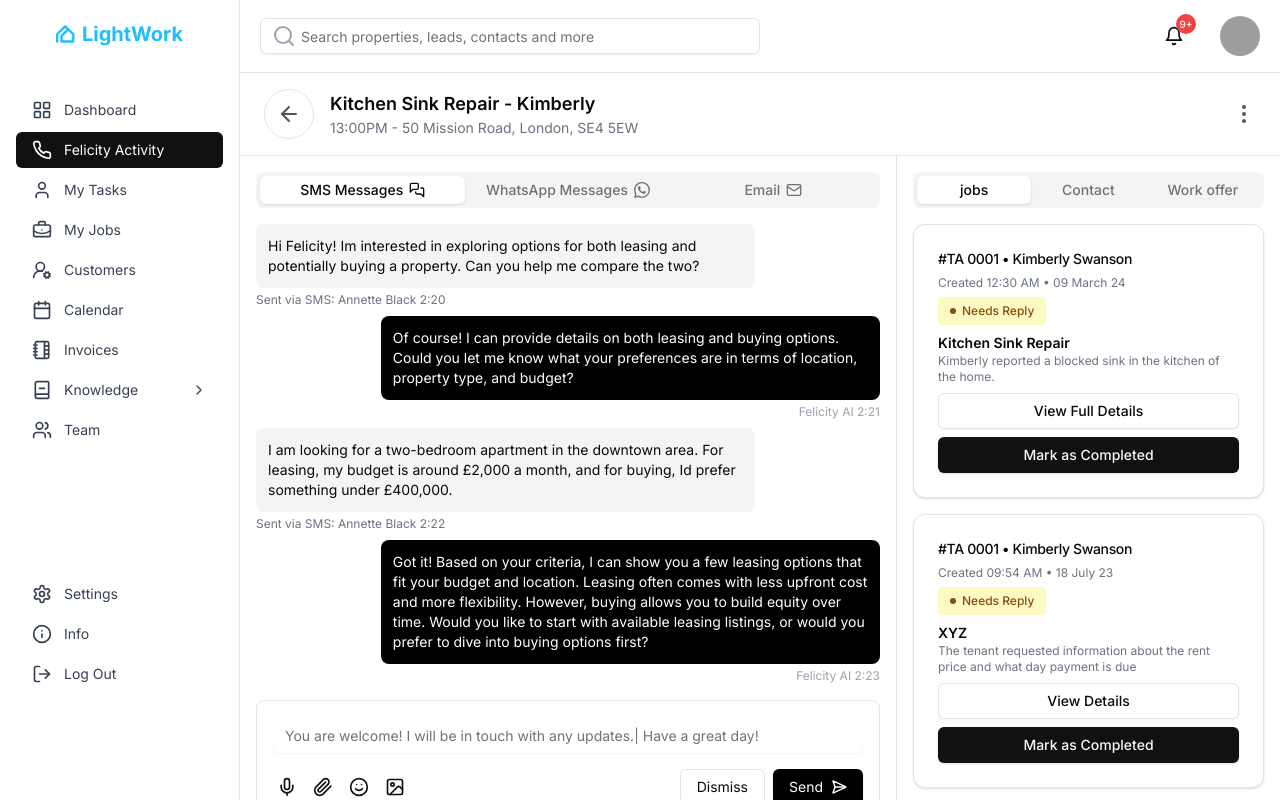
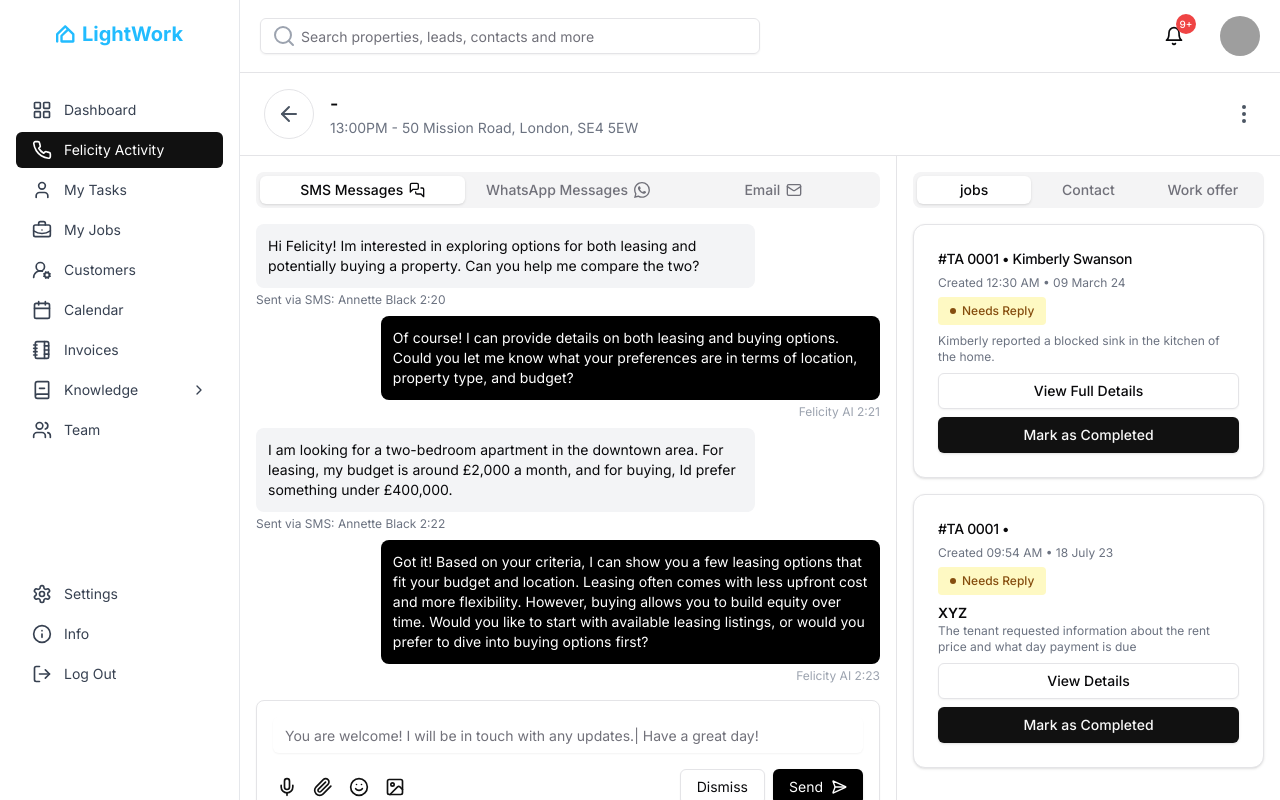
Before and after one commit to taqui-786/Litework-test-project, a Next.js app: page /felicityactivity/1 in a window 1280 px wide. Built offline with nearby package versions, Linux system fonts and the light colour scheme; grey boxes are pictures that could not be loaded.

Commit message:
Fixed and Released

```diff
--- a/src/app/data.ts
+++ b/src/app/data.ts
@@ -8,6 +8,7 @@ export const tabs = [
 
   export const initialTasks = [
     {
+      uuid:"qwe1",
       id: "TA- 002",
       assignee: "Annette Black",
       summary: "Replacement Worn-Out Drive Belts",
@@ -17,6 +18,7 @@ export const tabs = [
       lastUpdated: "11:30 AM\n24 Aug 2014",
     },
     {
+      uuid:"qwe2",
       id: "TA- 002",
       assignee: "Annette Black",
       summary: "Replacement Worn-Out Drive Belts",
@@ -26,6 +28,7 @@ export const tabs = [
       lastUpdated: "11:30 AM\n24 Aug 2014",
     },
     {
+      uuid:"qwe3",
       id: "TA- 002",
       assignee: "Vuejs Courses",
       summary: "Lubrication Conveyor Bearings",
@@ -35,6 +38,7 @@ export const tabs = [
       lastUpdated: "11:30 AM\n24 Aug 2014",
     },
     {
+      uuid:"qwe4",
       id: "TA- 002",
       assignee: "Leslie Alexander",
       summary: "Overhaul Hydraulic Press System",
@@ -44,6 +48,7 @@ export const tabs = [
       lastUpdated: "11:30 AM\n24 Aug 2014",
     },
     {
+      uuid:"qwe5",
       id: "TA- 001",
       assignee: "Cameron Williamson",
       summary: "Emergency Repair Cooling System...",
@@ -53,6 +58,7 @@ export const tabs = [
       lastUpdated: "11:30 AM\n24 Aug 2014",
     },
     {
+      uuid:"qwe6",
       id: "TA- 002",
       assignee: "Aubrey",
       summary: "Repair Cracks On The Walls",
@@ -62,6 +68,7 @@ export const tabs = [
       lastUpdated: "11:30 AM\n24 Aug 2014",
     },
     {
+      uuid:"qwe7",
       id: "TA- 002",
       assignee: "Aubrey",
       summary: "Repair Cracks On The Walls",
@@ -71,6 +78,7 @@ export const tabs = [
       lastUpdated: "11:30 AM\n24 Aug 2014",
     },
     {
+      uuid:"qwe8",
       id: "TA- 001",
       assignee: "Marvin McKinney",
       summary: "Maintenance Of HVACV System",
@@ -80,6 +88,7 @@ export const tabs = [
       lastUpdated: "11:30 AM\n24 Aug 2014",
     },
     {
+      uuid:"qwe9",
       id: "TA- 002",
       assignee: "Esther Howard",
       summary: "Fire Extinguisher, Repairs",
@@ -89,6 +98,7 @@ export const tabs = [
       lastUpdated: "11:30 AM\n24 Aug 2014",
     },
     {
+      uuid:"qwe10",
       id: "TA- 002",
       assignee: "Annette Black",
       summary: "A/C Vents Leaks Water",
@@ -98,6 +108,7 @@ export const tabs = [
       lastUpdated: "11:30 AM\n24 Aug 2014",
     },
     {
+      uuid:"qwe11",
       id: "TA- 001",
       assignee: "Jane Cooper",
       summary: "Equipment Upgrade PLC Control...",
@@ -107,6 +118,7 @@ export const tabs = [
       lastUpdated: "11:30 AM\n24 Aug 2014",
     },
     {
+      uuid:"qwe12",
       id: "TA- 001",
       assignee: "Jane Cooper",
       summary: "Equipment Upgrade PLC Control...",
--- a/src/app/felicityactivity/[id]/page.tsx
+++ b/src/app/felicityactivity/[id]/page.tsx
@@ -15,7 +15,8 @@ export async function generateMetadata({ params: { id } }: PageProps): Promise<M
 }
 
 function Page({ params: { id } }: PageProps) {
-  return <FelicityActivityPage />;
+
+  return <FelicityActivityPage id={id} />;
 }
 
 export default Page;
--- a/src/components/FelicityactivityComponent/FelicityActivityPage.tsx
+++ b/src/components/FelicityactivityComponent/FelicityActivityPage.tsx
@@ -14,9 +14,12 @@ import {
 } from "lucide-react";
 import SendMessage from "./SendMessage";
 import { useRouter } from "next/navigation";
+import { useTaskStore } from "@/lib/store";
 
-export function FelicityActivityPage() {
+export function FelicityActivityPage({id}:{id:string}) {
+  const {tasks} = useTaskStore()
   const router = useRouter()
+  const theTask =  tasks.find(task => task.uuid === id)
   return (
     <div className="flex h-screen bg-transparent">
       <div className="flex-1 flex flex-col overflow-hidden">
@@ -26,7 +29,7 @@ export function FelicityActivityPage() {
           </div>
           <div className="ml-4 flex-1">
             <h1 className="text-lg font-semibold">
-              Kitchen Sink Repair - Kimberly
+              {theTask?.summary} - {theTask?.assignee}
             </h1>
             <p className="text-sm text-gray-500">
               13:00PM - 50 Mission Road, London, SE4 5EW
@@ -144,7 +147,7 @@ export function FelicityActivityPage() {
                     </CardHeader>
                     <CardContent>
                       <p className="text-sm font-semibold">
-                        Kitchen Sink Repair
+                        {theTask?.summary}
                       </p>
                       <p className="text-xs text-gray-500">
                         Kimberly reported a blocked sink in the kitchen of the
@@ -159,7 +162,7 @@ export function FelicityActivityPage() {
                   <Card>
                     <CardHeader className="pb-2">
                       <CardTitle className="text-sm font-medium">
-                        #TA 0001 • Kimberly Swanson
+                        #TA 0001 • {theTask?.assignee}
                       </CardTitle>
                       <p className="text-xs text-gray-500">
                         Created 09:54 AM • 18 July 23
@@ -189,7 +192,7 @@ export function FelicityActivityPage() {
                     </CardHeader>
                     <CardContent>
                       <h3 className="text-lg font-medium mb-1">
-                        Annette Black
+                        {theTask?.assignee}
                       </h3>
                       <p className="text-sm text-gray-600 mb-4">
                         The Edge at Glade Parks
--- a/src/components/MyTaskComponent/TaskTable.tsx
+++ b/src/components/MyTaskComponent/TaskTable.tsx
@@ -7,6 +7,7 @@ import Link from 'next/link'
 import { useRouter } from 'next/navigation'
 
 interface Task {
+  uuid:string;
   id: string
   assignee: string
   summary: string
@@ -38,7 +39,7 @@ export function TaskTableComponent({ tasks }: TaskTableProps) {
         </TableHeader>
         <TableBody>
           {tasks.map((task, index) => (
-            <TableRow key={index} className='cursor-pointer' onClick={() => router.push(`/felicityactivity/${task.assignee}`) } >
+            <TableRow key={index} className='cursor-pointer' onClick={() => router.push(`/felicityactivity/${task.uuid}`) } >
               <TableCell className="font-medium">{task.id}</TableCell>
               <TableCell>{task.assignee}</TableCell>
               <TableCell>{task.summary}</TableCell>
--- a/src/lib/store.ts
+++ b/src/lib/store.ts
@@ -2,6 +2,7 @@ import { create } from 'zustand';
 import { devtools, persist } from 'zustand/middleware';
 
 interface Task {
+  uuid:string;
   id: string;
   assignee: string;
   summary: string;
```
